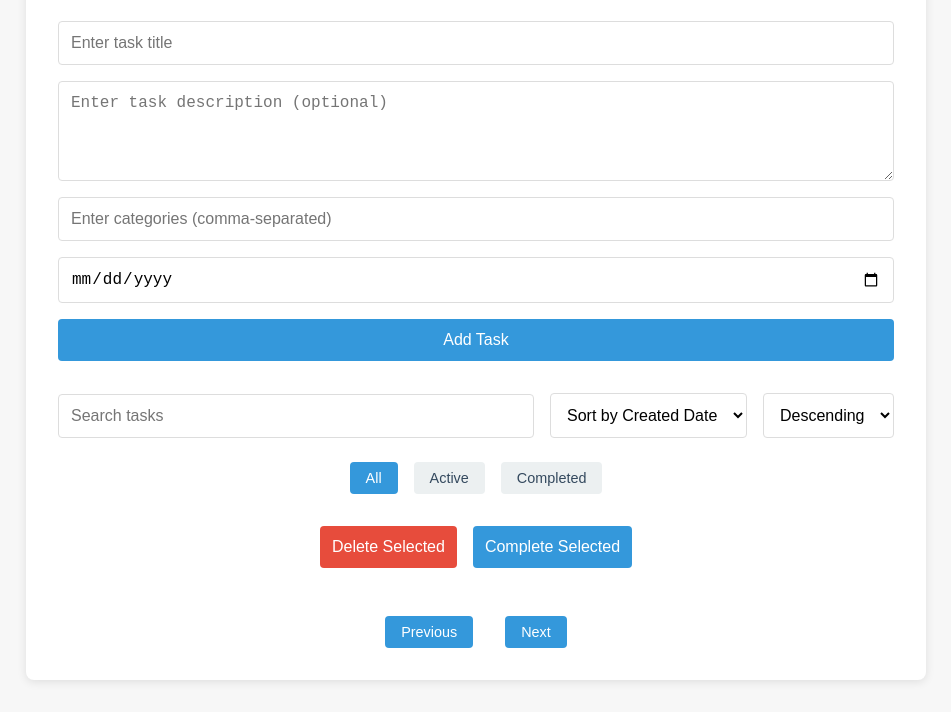
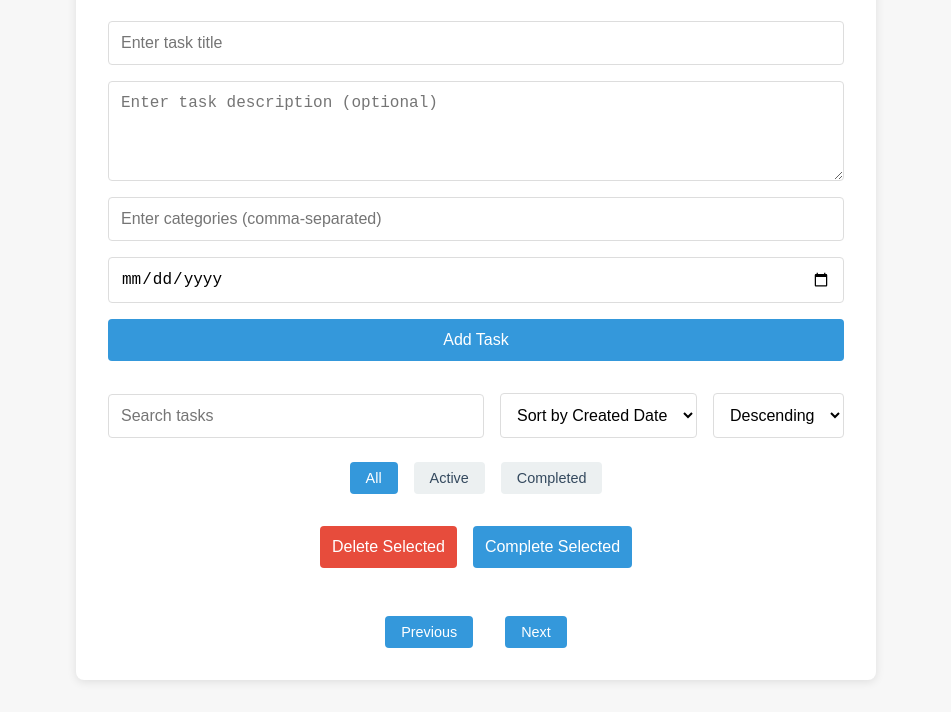
Before and after one commit to prashantpal-telus/curd, a website: page public/index.html in a window 1280 px wide. Shown: the part 139-851 px from the top of the page, without its empty margins (164-1115 px from the left). Drawn offline with Linux system fonts and the light colour scheme; no server answers.

Commit message:
style: reorder button declarations and adjust container width
The changes involve minor styling adjustments: reordering bulk action button declarations in main.js and reducing the container's maximum width from 900px to 800px in styles.css.

```diff
--- a/public/main.js
+++ b/public/main.js
@@ -20,8 +20,8 @@ document.addEventListener('DOMContentLoaded', () => {
     const filterButtons = document.querySelectorAll('.filter-btn');
 
     // Bulk action buttons
+    const bulkComplete = document.getElementById('bulk-complete');
     const bulkDelete = document.getElementById('bulk-delete');
-    const bulkComplete = document.getElementById('bulk-complete');
 
     // Pagination elements
     const prevPage = document.getElementById('prev-page');
--- a/public/styles.css
+++ b/public/styles.css
@@ -12,7 +12,7 @@ body {
 }
 
 .container {
-    max-width: 900px;
+    max-width: 800px;
     margin: 2rem auto;
     padding: 2rem;
     background-color: #fff;
```
